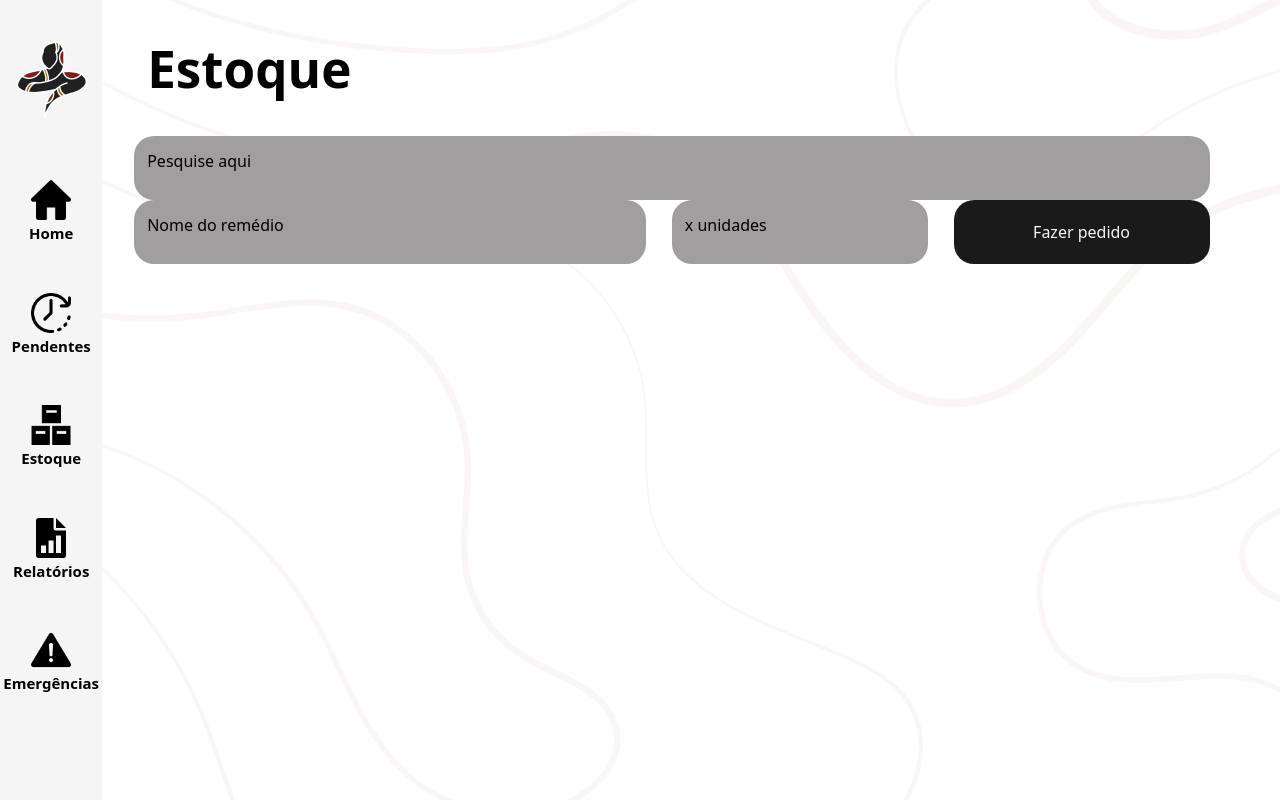
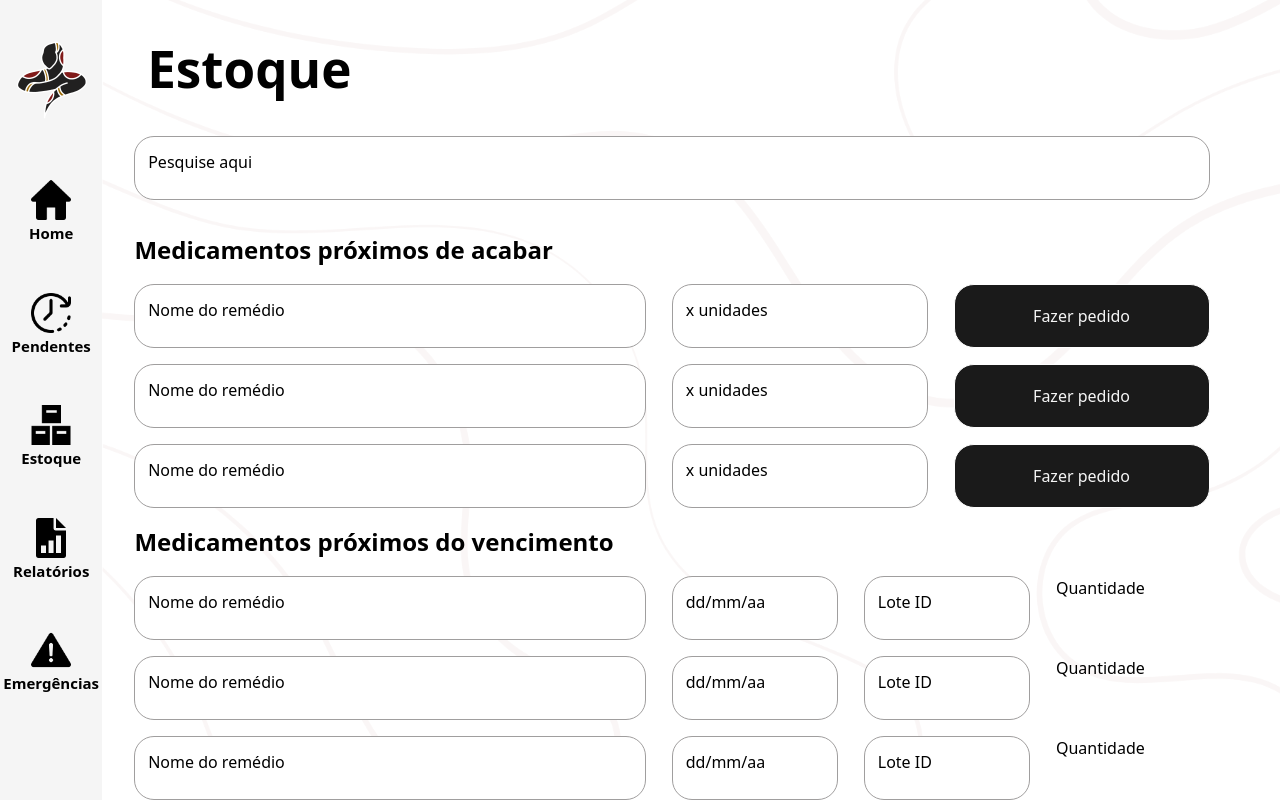
Before and after one commit to Inteli-College/2025-1A-T12-EC05-G04, a React (Vite) app in the folder src/frontend/: page /estoque in a window 1280 px wide. Shown: the top 800 px of the page. Built offline with nearby package versions, Linux system fonts and the light colour scheme.

Commit message:
feat: create new medicine component

```diff
--- a/src/frontend/src/index.css
+++ b/src/frontend/src/index.css
@@ -527,7 +527,10 @@ button:focus-visible {
 
 .remedio-estoque-nome {
   padding: 1vw;
-  background-color: #A09E9E;
+  background-color: #ffffff;
+  border-color: #A09E9E;
+  border-width: 1px;
+  border-style: solid;
   border-radius: 20px;
   width: 40vw;
   display: block;
@@ -538,7 +541,10 @@ button:focus-visible {
 .remedio-estoque-unidades {
   padding: 1vw;
   width: 20vw;
-  background-color: #A09E9E;
+  background-color: #ffffff;
+  border-color: #A09E9E;
+  border-width: 1px;
+  border-style: solid;
   border-radius: 20px;
   display: block;
   align-items: center;
@@ -549,7 +555,49 @@ button:focus-visible {
   padding: 1vw;
   width: 20vw;
   background-color: #1a1a1a;
+  border-color: #ffffff;
+  border-width: 1px;
+  border-style: solid;
   color:#F5F5F5;
+  border-radius: 20px;
+  display: block;
+  align-items: center;
+  justify-content: center;
+}
+
+.remedio-vencimento-data {
+  padding: 1vw;
+  width: 13vw;
+  background-color: #ffffff;
+  border-color: #A09E9E;
+  border-width: 1px;
+  border-style: solid;
+  border-radius: 20px;
+  display: block;
+  align-items: center;
+  justify-content: center;
+}
+
+.remedio-vencimento-lote {
+  padding: 1vw;
+  width: 13vw;
+  background-color: #ffffff;
+  border-color: #A09E9E;
+  border-width: 1px;
+  border-style: solid;
+  border-radius: 20px;
+  display: block;
+  align-items: center;
+  justify-content: center;
+}
+
+.remedio-vencidade-quantidade {
+  padding: 1vw;
+  width: 13vw;
+  background-color: #ffffff;
+  border-color: #A09E9E;
+  border-width: 1px;
+  border-style: solid;
   border-radius: 20px;
   display: block;
   align-items: center;
@@ -562,6 +610,10 @@ button:focus-visible {
   width: 84vw;
   height: 8vh;
   padding: 1vw;
-  background-color: #A09E9E;
+  background-color: #ffffff;
+  border-color: #A09E9E;
+  border-width: 1px;
+  border-style: solid;
   border-radius: 20px;
+  margin-bottom: 4vh;
 }
--- a/src/frontend/src/pages/Estoque.jsx
+++ b/src/frontend/src/pages/Estoque.jsx
@@ -3,16 +3,24 @@ import SideBar from './components/Sidebar';
 import RemedioEstoque from './components/RemedioEstoque';
 import SearchBar from './components/SearchBar';
 import styles from '../styles/Estoque.module.css'
+import RemedioVencimento from './components/RemedioVencimento';
 
 export default function Estoque() {
     return (
         <div className="screen">
             <SideBar />
             <div className="content">
+                <h1 className={styles.title}>Estoque</h1>
+                <SearchBar />
                 <div className={styles.containerGeral}>
-                    <h1 className={styles.title}>Estoque</h1>
-                    <SearchBar />
+                <h2>Medicamentos próximos de acabar</h2>
                     <RemedioEstoque />
+                    <RemedioEstoque />
+                    <RemedioEstoque />
+                <h2>Medicamentos próximos do vencimento</h2>
+                    <RemedioVencimento />
+                    <RemedioVencimento />
+                    <RemedioVencimento />
                 </div>
             </div>
         </div>
--- /dev/null
+++ b/src/frontend/src/pages/components/RemedioVencimento.jsx
@@ -0,0 +1,20 @@
+import React from "react";
+
+export default function RemedioVencimento() {
+    return (
+        <div className="remedio-estoque-container">
+            <div className="remedio-estoque-nome">
+                <p>Nome do remédio</p>
+            </div>
+            <div className="remedio-vencimento-data">
+                <p>dd/mm/aa</p>
+            </div>
+            <div className="remedio-vencimento-lote">
+                <p>Lote ID</p>
+            </div>
+            <div className="remedio-vencimento-quantidade">
+                <p>Quantidade</p>
+            </div>
+        </div>
+    )
+}
--- a/src/frontend/src/styles/Estoque.module.css
+++ b/src/frontend/src/styles/Estoque.module.css
@@ -3,3 +3,9 @@
     margin-left: 1vw;
     margin-bottom: 5vh;
 }
+
+.containerGeral {
+    gap: 2vh;
+    display: flex;
+    flex-direction: column;
+}
```
